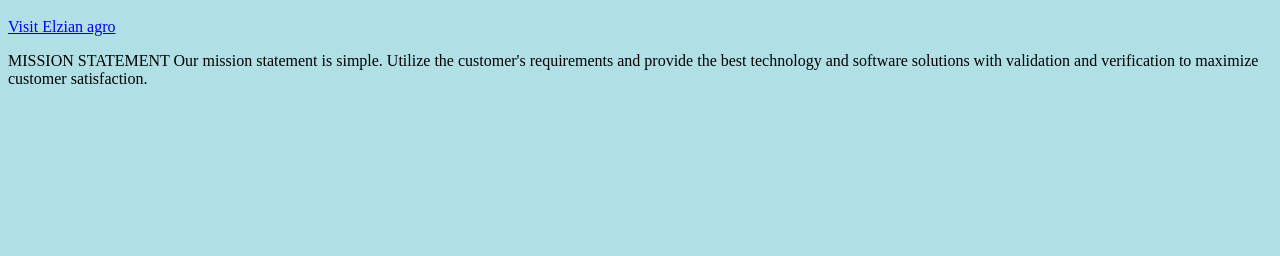
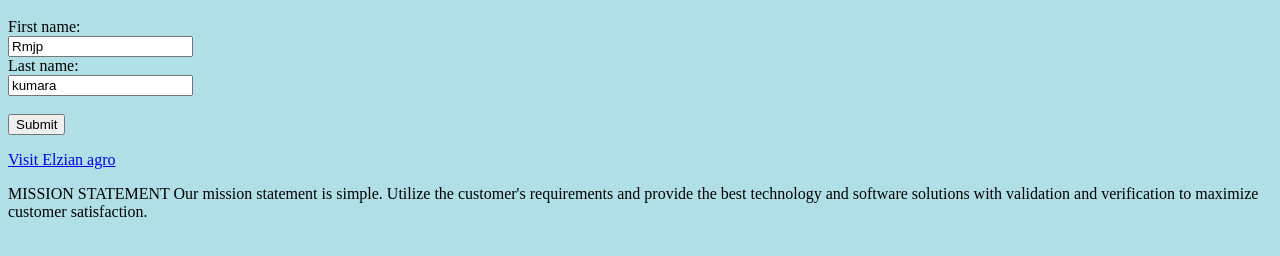
Before and after one commit to thenukagunawardana/Thenuka-patch1, a plain HTML site: page index.html in a window 1280 px wide. Shown: the part 48-304 px from the top of the page. Drawn offline with Linux system fonts and the light colour scheme.

Commit message:
Update index.html
Add form to insert name

```diff
--- a/index.html
+++ b/index.html
@@ -2,6 +2,14 @@
 <head></head>
 <body  style="background-color:powderblue;">
 <h1>This one is sample project for internship </h1>
+<form action="/action_page.php">
+    <label for="fname">First name:</label><br>
+    <input type="text" id="fname" name="fname" value="Rmjp"><br>
+    <label for="lname">Last name:</label><br>
+    <input type="text" id="lname" name="lname" value="kumara"><br><br>
+    <input type="submit" value="Submit">
+  </form>
+
 
 <a href="https://elzian.com/">Visit Elzian agro</a>
 <p>MISSION STATEMENT
```
